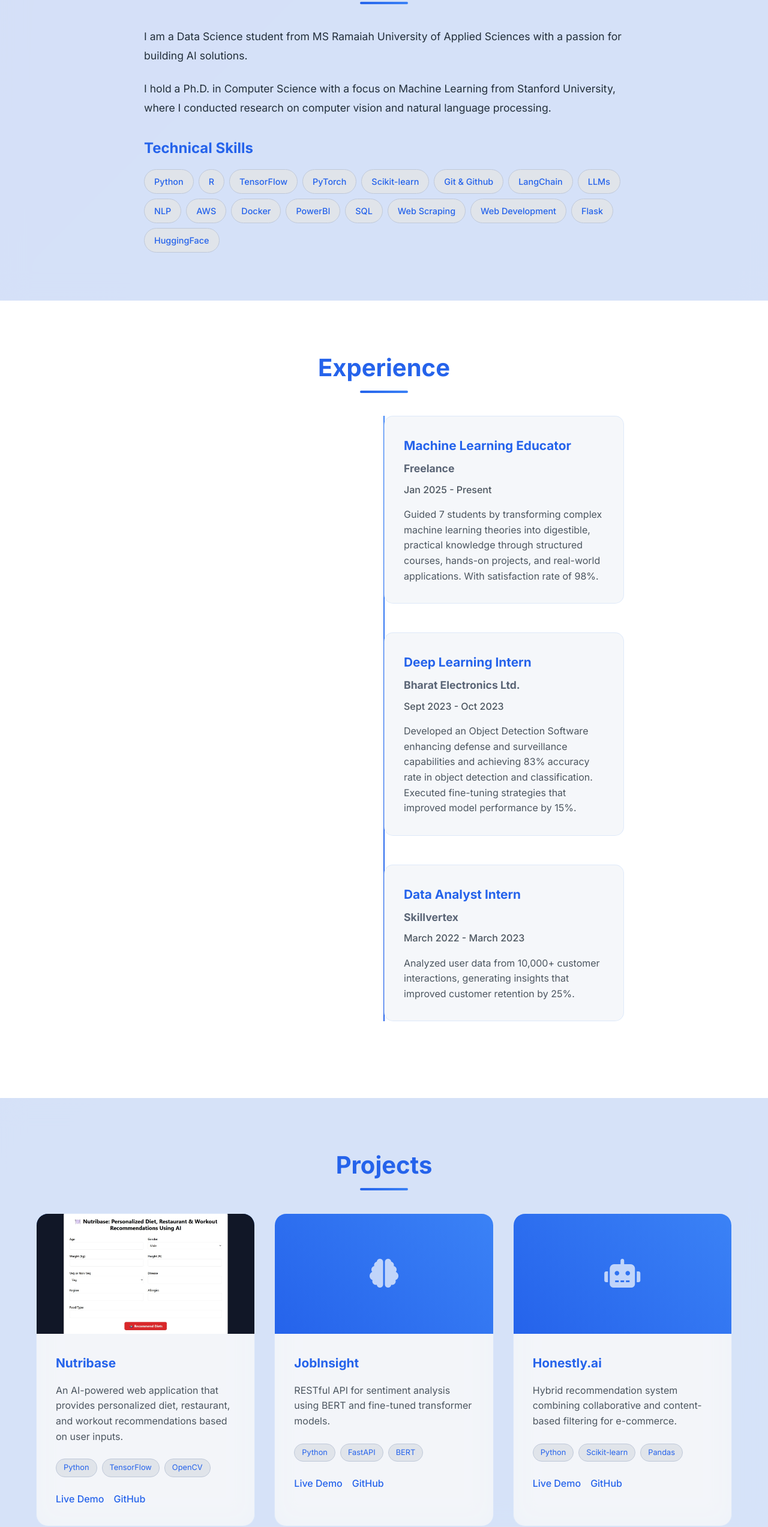
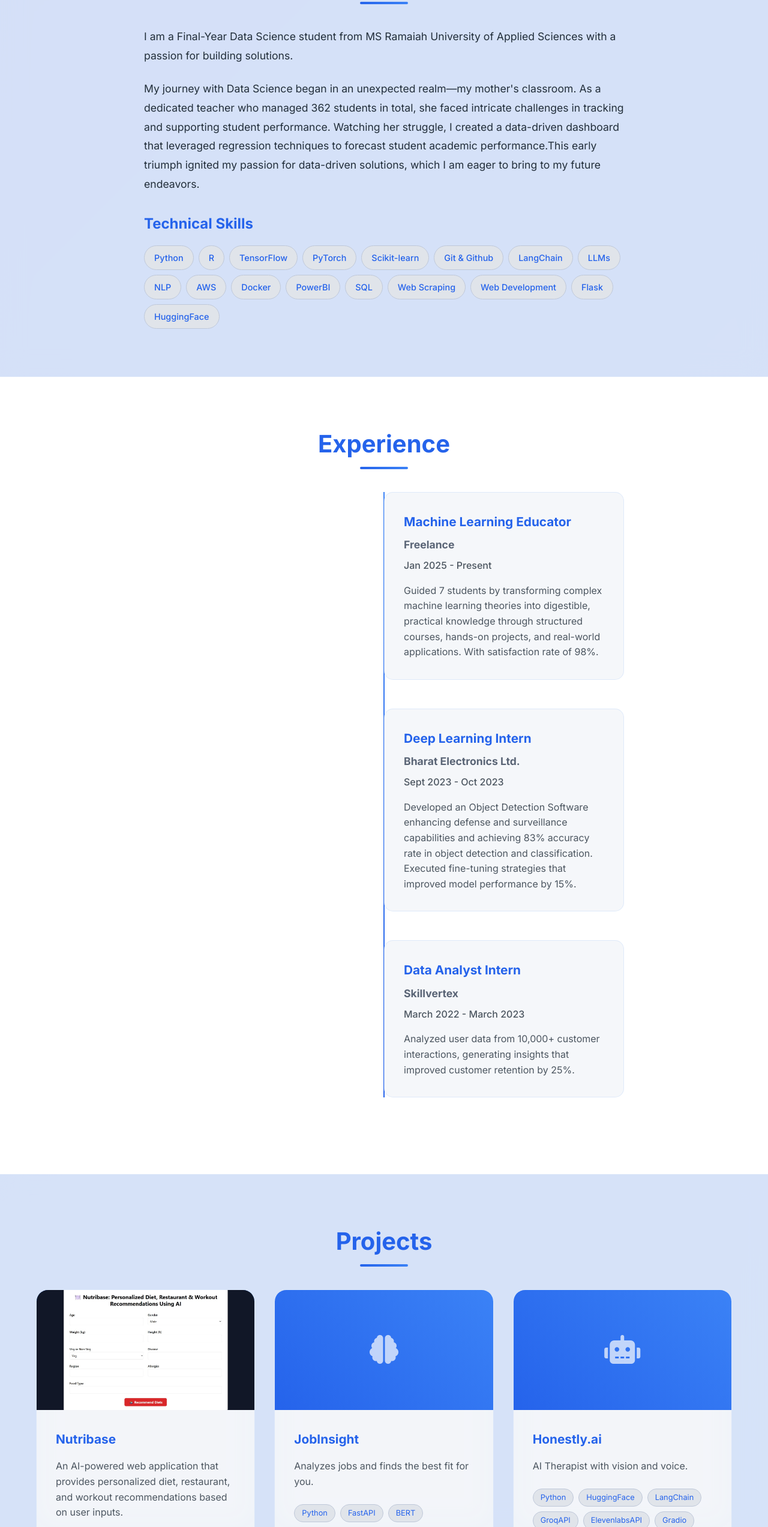
Before and after one commit to Gouri174/portfolio, a plain HTML site: page index.html in a window 1280 px wide. Shown: the part 947-3492 px from the top of the page at 60% size. Drawn offline with Linux system fonts and the light colour scheme.

Commit message:
updated about section

```diff
--- a/index.html
+++ b/index.html
@@ -58,11 +58,13 @@
             <div class="about-content">
                 <div class="about-text">
                     <p>
-                        I am a Data Science student from MS Ramaiah University of Applied Sciences with a passion for building AI solutions.
+                        I am a Final-Year Data Science student from MS Ramaiah University of Applied Sciences with a passion for building solutions.
                     </p>
                     <p>
-                        I hold a Ph.D. in Computer Science with a focus on Machine Learning from Stanford University,
-                        where I conducted research on computer vision and natural language processing.
+                        My journey with Data Science began in an unexpected realm—my mother's classroom. As a dedicated teacher who managed 362 students in total,
+                         she faced intricate challenges in tracking and supporting student performance. Watching her struggle, I created a data-driven dashboard
+                          that leveraged regression techniques to forecast student academic performance.This early triumph ignited my passion for data-driven
+                          solutions, which I am eager to bring to my future endeavors.
                     </p>
                     <div class="skills">
                         <h3>Technical Skills</h3>
@@ -160,7 +162,7 @@
                     </div>
                     <div class="project-content">
                         <h3>JobInsight</h3>
-                        <p>RESTful API for sentiment analysis using BERT and fine-tuned transformer models.</p>
+                        <p>Analyzes jobs and finds the best fit for you.</p>
                         <div class="project-tech">
                             <span>Python</span>
                             <span>FastAPI</span>
@@ -180,11 +182,14 @@
                     </div>
                     <div class="project-content">
                         <h3>Honestly.ai</h3>
-                        <p>Hybrid recommendation system combining collaborative and content-based filtering for e-commerce.</p>
+                        <p>AI Therapist with vision and voice.</p>
                         <div class="project-tech">
                             <span>Python</span>
-                            <span>Scikit-learn</span>
-                            <span>Pandas</span>
+                            <span>HuggingFace</span>
+                            <span>LangChain</span>
+                            <span>GroqAPI</span>
+                            <span>ElevenlabsAPI</span>
+                            <span>Gradio</span>
                         </div>
                         <div class="project-links">
                             <a href="#" class="project-link">Live Demo</a>
```
